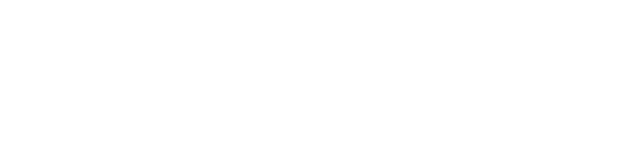
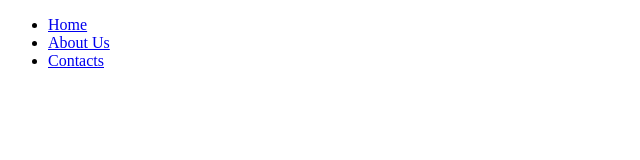
Before and after one commit to marinkavv/html-css, a plain HTML site: page Lesson1/Lesson1.Semantic HTML.Practice/pages/Contacts.html in a window 1280 px wide. Shown: the whole page, without its empty margins (0-640 px from the left). Drawn offline with Linux system fonts and the light colour scheme.

Commit message:
Add page 'Contacts'

```diff
--- a/Lesson1/Lesson1.Semantic HTML.Practice/pages/Contacts.html
+++ b/Lesson1/Lesson1.Semantic HTML.Practice/pages/Contacts.html
@@ -5,5 +5,13 @@
     <meta name="viewport" content="width=device-width, initial-scale=1.0" />
     <title>Contacts</title>
   </head>
-  <body></body>
+  <body>
+    <header>
+      <ul>
+        <li><a href="./../index.html">Home</a></li>
+        <li><a href="./aboutUs.html">About Us</a></li>
+        <li><a href="./contacts.html">Contacts</a></li>
+      </ul>
+    </header>
+  </body>
 </html>
```
